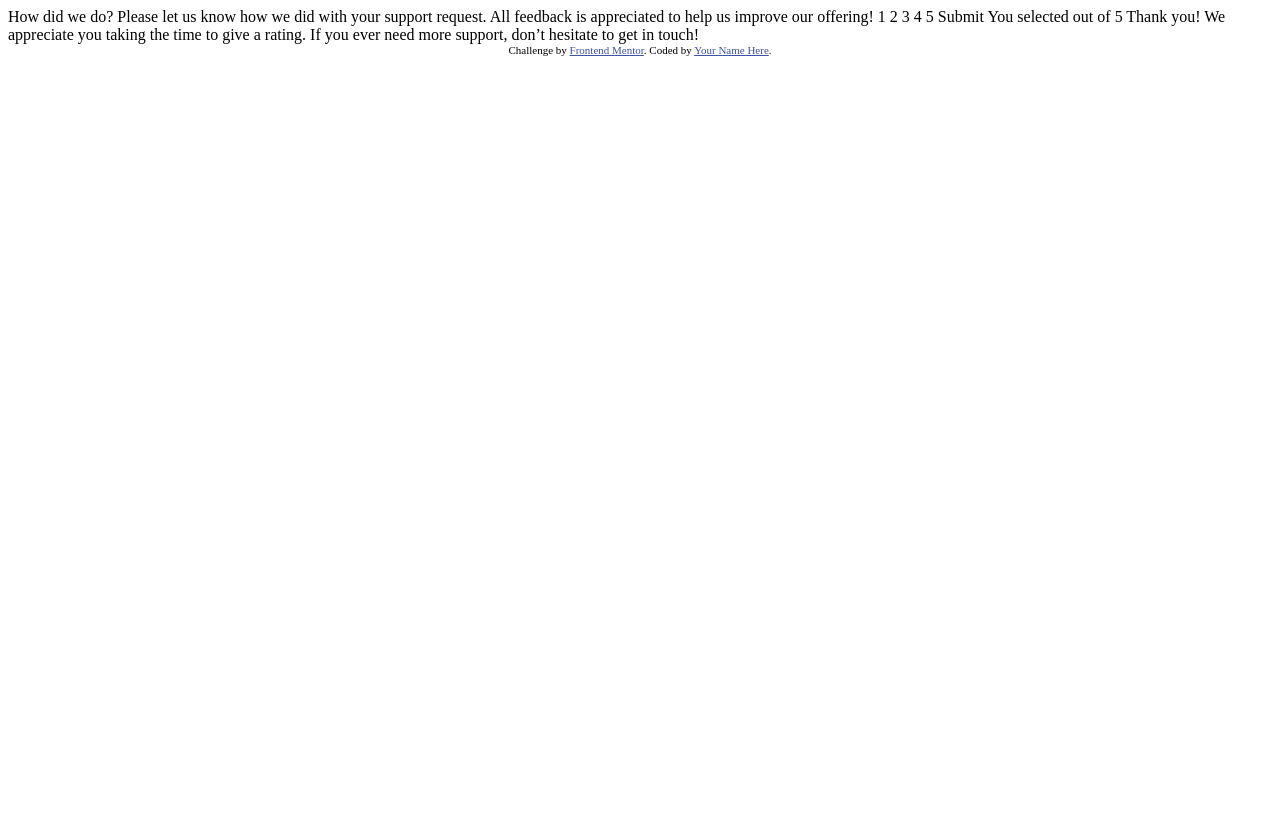
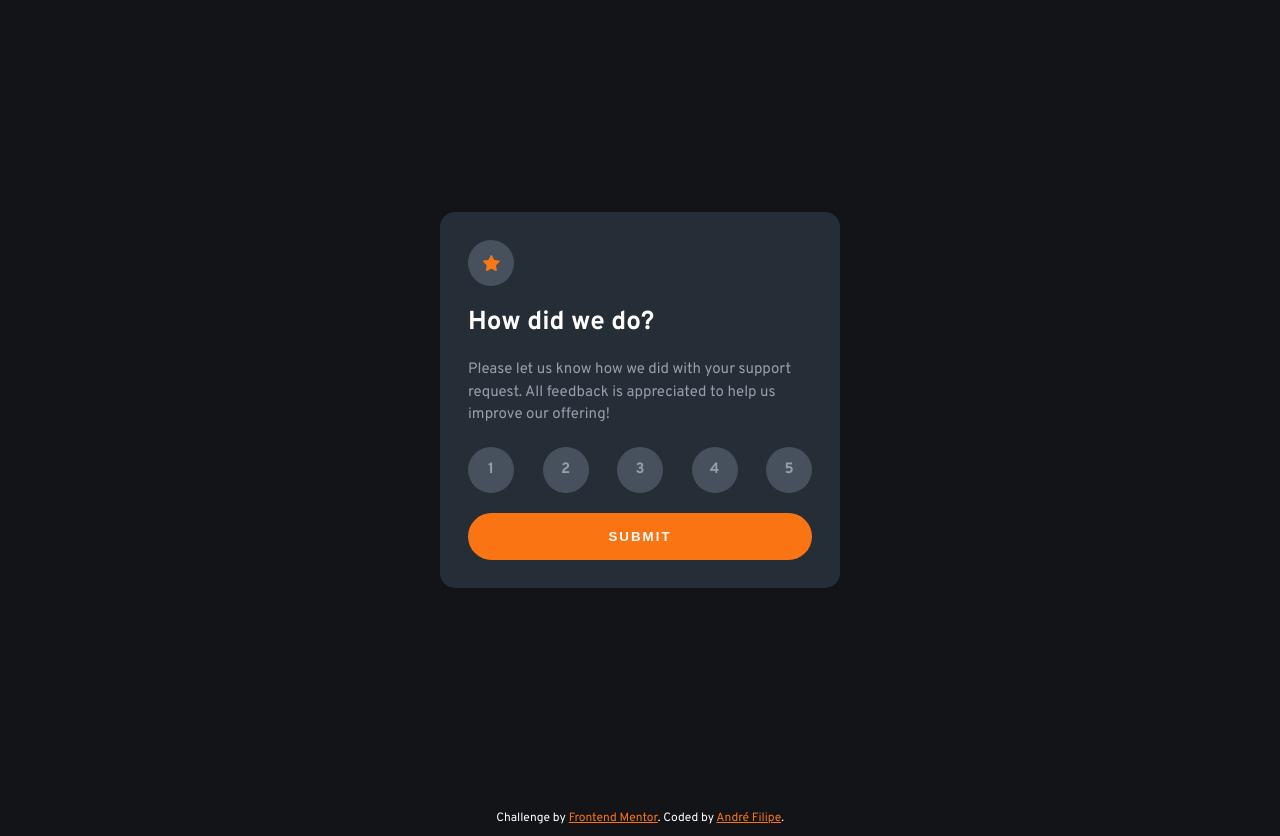
Before and after one commit to EuTechT/interactive-rating-component-main, a plain HTML site: page index.html in a window 1280 px wide. Before the commit the page ends 800 px from the top, so only its background shows below. Drawn offline with Linux system fonts and the light colour scheme.

Commit message:
Challenge concluded

```diff
--- /dev/null
+++ b/assets/scripts/script.js
@@ -0,0 +1,28 @@
+function init(){
+  const btnSubmit = document.getElementById('btn-submit')
+
+  btnSubmit.addEventListener('click', () => {
+    showModal(getRating())
+  })
+}
+
+function getRating(){
+  const ratingButtons = document.querySelectorAll('[name="rating"]')
+  const arrayRatingButtons = Array.from(ratingButtons)
+  const rating = arrayRatingButtons.filter(rBtn => rBtn.checked)[0]
+
+  return rating? rating.value : 0
+}
+
+function showModal(rating){
+  const modal = document.getElementById('box-thank-you')
+  const resultRating = document.getElementById('result__rating')
+  resultRating.innerText = rating
+  modal.classList.add('show')
+
+  setTimeout(() => {
+    modal.classList.remove('show')
+  }, 5000)
+}
+
+init()
--- /dev/null
+++ b/assets/styles/style.css
@@ -0,0 +1,222 @@
+/*
+  GENERAL
+*/
+:root {
+  --primary-color: hsl(25, 97%, 53%);
+
+  --neutral-color-1: hsl(0, 0%, 100%);
+  --neutral-color-2: hsl(217, 12%, 63%);
+  --neutral-color-3: hsl(216, 12%, 54%);
+  --neutral-color-4: hsl(213, 19%, 18%);
+  --neutral-color-5: hsl(216, 12%, 8%);
+
+  --medium-gray: hsla(216, 12%, 54%, 0.4);
+
+  --max-width: 400px;
+
+  font-size: 62.5%;
+}
+
+* {
+  margin: 0;
+  padding: 0;
+  box-sizing: border-box;
+  -webkit-box-sizing: border-box;
+  -moz-box-sizing: border-box;
+}
+
+html,
+body {
+  height: 100%;
+  width: 100%;
+  user-select: none;
+}
+
+body {
+  font-family: 'Overpass', sans-serif;
+  font-size: 1.5rem;
+  scroll-behavior: smooth;
+  background-color: var(--neutral-color-5);
+}
+
+main {
+  min-height: 100vh;
+  width: 100%;
+  display: flex;
+  align-items: center;
+  justify-content: center;
+
+  position: relative;
+}
+
+.container {
+  width: 90%;
+  max-width: var(--max-width);
+  background-color: var(--neutral-color-4);
+  padding: 2.8rem;
+  border-radius: 15px;
+}
+
+.circle {
+  height: 4.6rem;
+  width: 4.6rem;
+  background-color: var(--medium-gray);
+  border-radius: 50%;
+  display: flex;
+  align-items: center;
+  justify-content: center;
+}
+
+h2 {
+  font-size: 2.6rem;
+  color: var(--neutral-color-1);
+  margin-bottom: 2rem;
+}
+
+p {
+  line-height: 1.5;
+  color: var(--neutral-color-2);
+}
+
+
+/*
+  BOX - RATING
+*/
+#box-rating .img {
+  margin-bottom: 2rem;
+}
+
+#box-rating .info {
+  margin-bottom: 2rem;
+}
+
+#box-rating .rating__buttons {
+  display: flex;
+  align-items: center;
+  justify-content: space-between;
+  gap: 3px;
+  margin-bottom: 2rem;
+}
+
+#box-rating .rating__buttons .circle {
+  background-color: initial;
+  overflow: hidden;
+}
+
+#box-rating .rating__buttons label {
+  height: 100%;
+  width: 100%;
+  display: flex;
+  align-items: center;
+  justify-content: center;
+  cursor: pointer;
+  background-color: var(--medium-gray);
+  color: var(--neutral-color-2);
+  font-weight: 700;
+
+  transition: all 0.3s ease-in-out;
+}
+
+#box-rating .rating__buttons label:hover {
+  background-color: var(--neutral-color-3);
+  color: var(--neutral-color-1);
+}
+
+#box-rating .rating__buttons input {
+  opacity: 0;
+  width: 0;
+  height: 0;
+}
+
+#box-rating .rating__buttons input:checked + label {
+  background-color: var(--primary-color);
+  color: var(--neutral-color-1);
+}
+
+#btn-submit {
+  width: 100%;
+  padding: 1.6rem 0;
+  border-radius: 25px;
+  border: none;
+  background-color: var(--primary-color);
+  color: var(--neutral-color-1);
+  text-transform: uppercase;
+  font-weight: 700;
+  letter-spacing: 2px;
+  cursor: pointer;
+  transition: all 0.3s ease-in-out;
+}
+
+#btn-submit:hover {
+  background-color: var(--neutral-color-1);
+  color: var(--primary-color);
+}
+
+
+/*
+  BOX - THANK YOU
+*/
+#box-thank-you {
+  position: absolute;
+  z-index: 10;
+
+  visibility: hidden;
+  opacity: 0;
+  transform: translateY(-30px);
+  transition: all 0.3s linear;
+}
+
+#box-thank-you.show {
+  transform: translateY(0px);
+  visibility: visible;
+  opacity: 1;
+}
+
+#box-thank-you .img {
+  width: 100%;
+  display: flex;
+  align-items: center;
+  justify-content: center;
+  margin: 1rem 0 2.2rem 0;
+}
+
+#box-thank-you .info {
+  display: flex;
+  flex-direction: column;
+  align-items: center;
+  justify-content: center;
+  gap: 2rem;
+}
+
+#box-thank-you #result {
+  color: var(--primary-color);
+  font-weight: 400;
+  background-color: var(--medium-gray);
+  padding: 0.8rem 1rem;
+  border-radius: 25px;
+}
+
+#box-thank-you h2 {
+  margin: 0;
+}
+
+#box-thank-you p {
+  text-align: center;
+}
+
+
+/*
+  FOOTER
+*/
+footer {
+  padding: 1rem 0;
+  color: var(--neutral-color-1);
+}
+
+.attribution {
+  font-size: 1.2rem;
+  text-align: center;
+}
+.attribution a {
+  color: var(--primary-color);
+}
--- a/index.html
+++ b/index.html
@@ -4,46 +4,81 @@
   <meta charset="UTF-8">
   <meta name="viewport" content="width=device-width, initial-scale=1.0"> <!-- displays site properly based on user's device -->
 
-  <link rel="icon" type="image/png" sizes="32x32" href="./images/favicon-32x32.png">
+  <link rel="icon" type="image/png" sizes="32x32" href="./assets/images/favicon-32x32.png">
 
   <title>Frontend Mentor | Interactive rating component</title>
+  <link rel="preconnect" href="https://fonts.googleapis.com">
+  <link rel="preconnect" href="https://fonts.gstatic.com" crossorigin>
+  <link href="https://fonts.googleapis.com/css2?family=Overpass:wght@400;700&display=swap" rel="stylesheet">
+  <link rel="stylesheet" href="./assets/styles/style.css">
 
-  <!-- Feel free to remove these styles or customise in your own stylesheet 👍 -->
-  <style>
-    .attribution { font-size: 11px; text-align: center; }
-    .attribution a { color: hsl(228, 45%, 44%); }
-  </style>
+  <script src="./assets/scripts/script.js" defer></script>
 </head>
 <body>
+  <main>
+    <div class="container" id="box-rating">
+      <div class="img circle">
+        <img src="./assets/images/icon-star.svg" alt="Icon - Star">
+      </div>
 
-  <!-- Rating state start -->
+      <div class="info">
+        <h2>How did we do?</h2>
+        <p>
+          Please let us know how we did with your support request. All feedback is appreciated to help us improve our offering!
+        </p>
+      </div>
 
-  How did we do?
+      <div class="rating">
+        <div class="rating__buttons">
+          <div class="circle">
+            <input type="radio" name="rating" value="1" id="rbtn-rating-1">
+            <label for="rbtn-rating-1">1</label>
+          </div>
+          <div class="circle">
+            <input type="radio" name="rating" value="2" id="rbtn-rating-2">
+            <label for="rbtn-rating-2">2</label>
+          </div>
+          <div class="circle">
+            <input type="radio" name="rating" value="3" id="rbtn-rating-3">
+            <label for="rbtn-rating-3">3</label>
+          </div>
+          <div class="circle">
+            <input type="radio" name="rating" value="4" id="rbtn-rating-4">
+            <label for="rbtn-rating-4">4</label>
+          </div>
+          <div class="circle">
+            <input type="radio" name="rating" value="5" id="rbtn-rating-5">
+            <label for="rbtn-rating-5">5</label>
+          </div>
+        </div>
+        <button id="btn-submit">
+          Submit
+        </button>
+      </div>
+    </div>
 
-  Please let us know how we did with your support request. All feedback is appreciated
-  to help us improve our offering!
+    <div class="container" id="box-thank-you">
+      <div class="img">
+        <img src="./assets/images/illustration-thank-you.svg" alt="Illustration - Thank You">
+      </div>
 
-  1 2 3 4 5
+      <div class="info">
+        <strong id="result">
+          You selected <span id="result__rating">0</span> out of 5
+        </strong>
+        <h2>Thank you!</h2>
+        <p>
+          We appreciate you taking the time to give a rating. If you ever need more support, don’t hesitate to get in touch!
+        </p>
+      </div>
+    </div>
+  </main>
 
-  Submit
-
-  <!-- Rating state end -->
-
-  <!-- Thank you state start -->
-
-  You selected <!-- Add rating here --> out of 5
-
-  Thank you!
-
-  We appreciate you taking the time to give a rating. If you ever need more support,
-  don’t hesitate to get in touch!
-
-  <!-- Thank you state end -->
-
-
-  <div class="attribution">
-    Challenge by <a href="https://www.frontendmentor.io?ref=challenge" target="_blank">Frontend Mentor</a>.
-    Coded by <a href="#">Your Name Here</a>.
-  </div>
+  <footer>
+    <div class="attribution">
+      Challenge by <a href="https://www.frontendmentor.io?ref=challenge" target="_blank">Frontend Mentor</a>.
+      Coded by <a href="https://github.com/EuTechT" target="_blank">André Filipe</a>.
+    </div>
+  </footer>
 </body>
 </html>
```
Also changed, not shown: assets/images/favicon-32x32.png (renamed from images/favicon-32x32.png), assets/images/icon-star.svg (renamed from images/icon-star.svg), assets/images/illustration-thank-you.svg (renamed from images/illustration-thank-you.svg).
